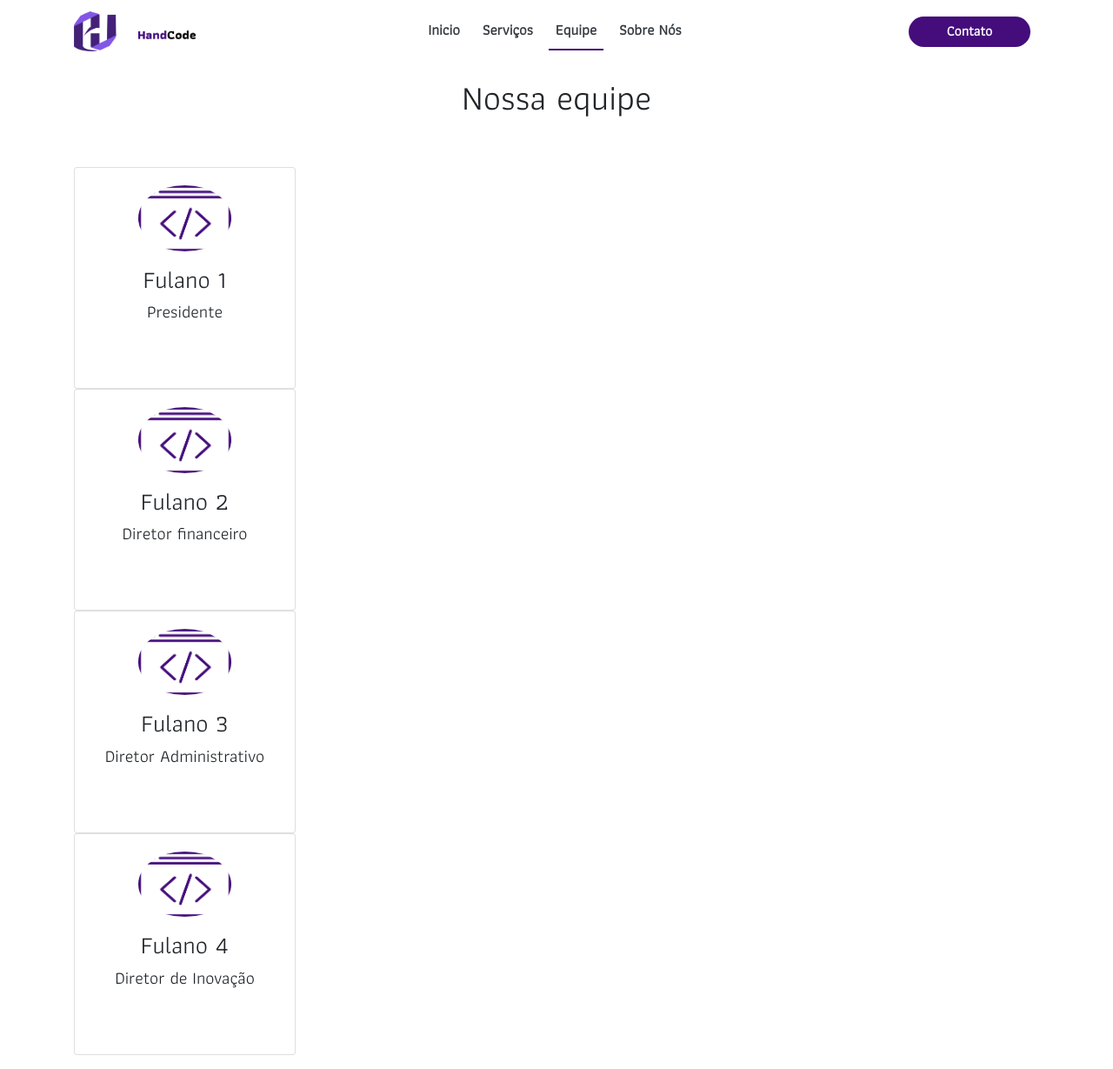
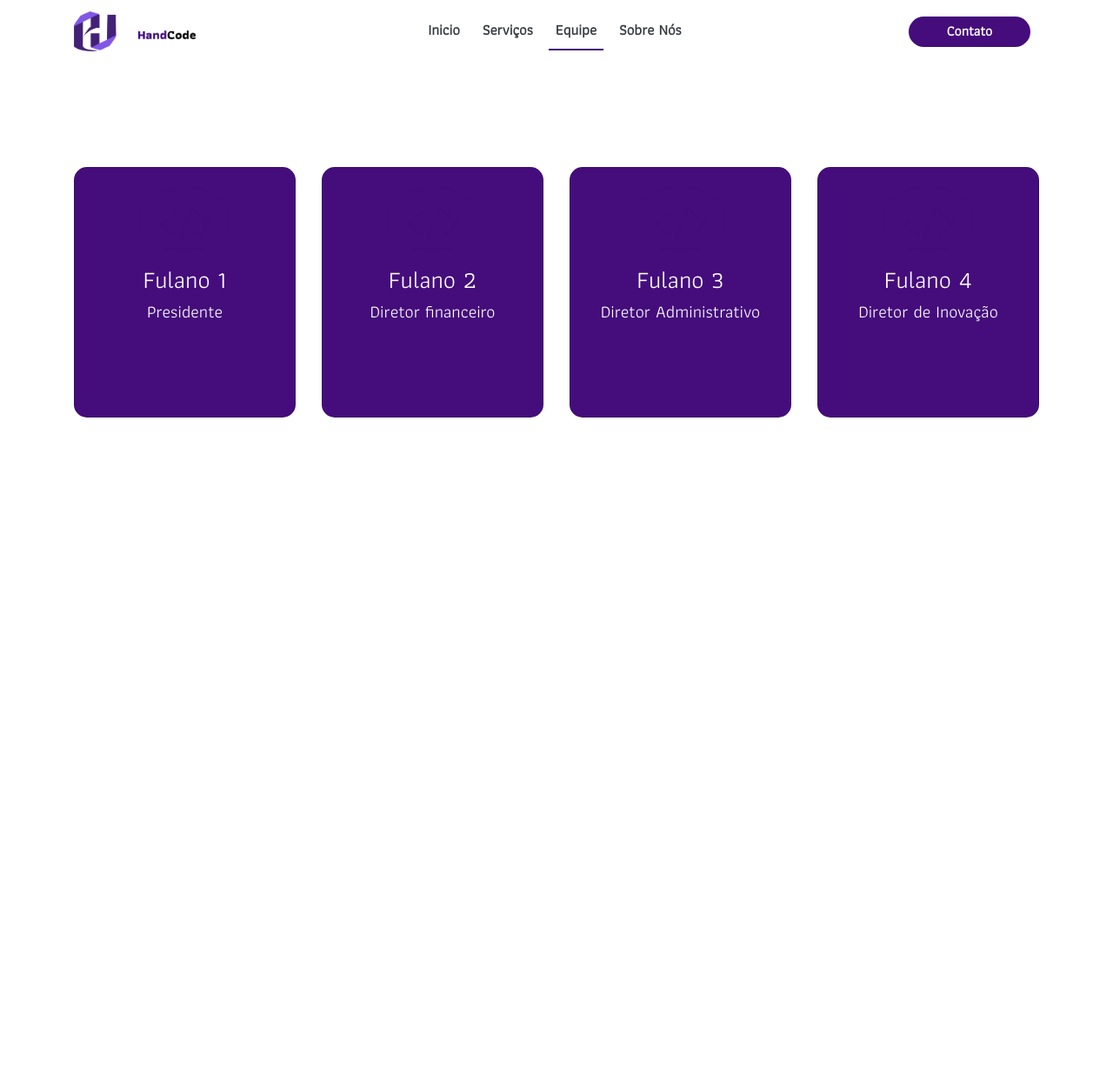
Before and after one commit to HandcodeJr/HandcodeJr.github.io, a Django app: page /equipe/ in a window 1280 px wide. Shown: the whole page at 87% size. After the commit the page ends 480 px from the top, so only its background shows below. Run offline with Django 3.2, Linux system fonts and the light colour scheme; some libraries are stand-ins or nearby versions.

Commit message:
Ajustes de cores da pagina team

```diff
--- a/handcode/core/static/css/equipe.css
+++ b/handcode/core/static/css/equipe.css
@@ -110,3 +110,39 @@ p {
     font-weight: bold;
     font-size: 17px;
 }
+
+#home {
+    background: #ffc107;
+    color: black;
+}
+
+.caixa{
+    padding: 60px 0;
+    border-bottom: 1px solid #e5e5e5;
+}
+
+footer p a {
+    margin: 5px 15px;
+}
+
+body{
+	background-color: #1f1e20;
+}
+
+h1{
+	color: white;
+}
+
+#team i{
+	font-size: 30px;
+	color: white;
+}
+
+#team h3, h5{
+	color: white;
+}
+
+#team .card{
+	border-radius: 15px;
+	background-color: #440D7B;
+}
--- a/handcode/core/templates/team.html
+++ b/handcode/core/templates/team.html
@@ -13,6 +13,8 @@
     <script src="{% static 'js/bootstrap.min.js' %}" ></script>
     <script src="{% static 'js/bootstrap.min.js.map' %}" ></script>
     <link href="https://fonts.googleapis.com/css2?family=Athiti&display=swap" rel="stylesheet">
+    <!-- Font Awesome-->
+    <link rel="stylesheet" href="https://use.fontawesome.com/releases/v5.3.1/css/all.css" integrity="sha384-mzrmE5qonljUremFsqc01SB46JvROS7bZs3IO2EmfFsd15uHvIt+Y8vEf7N7fWAU" crossorigin="anonymous">
     <title>Equipe</title>
 </head>
 <body>
@@ -83,9 +85,7 @@
               </div>
           </div>
           </div>
-        </div>
 
-        <div class="row">
           <div class="col-lg-3 col-md-6">
             <div class="card">
               <div class="card-body">
@@ -112,9 +112,7 @@
               </div>
             </div>
           </div>
-        </div>
 
-        <div class="row">
           <div class="col-lg-3 col-md-6">
             <div class="card">
               <div class="card-body">
@@ -141,9 +139,7 @@
               </div>
             </div>
           </div>
-        </div>
 
-        <div class="row">
           <div class="col-lg-3 col-md-6">
             <div class="card">
               <div class="card-body">
```
